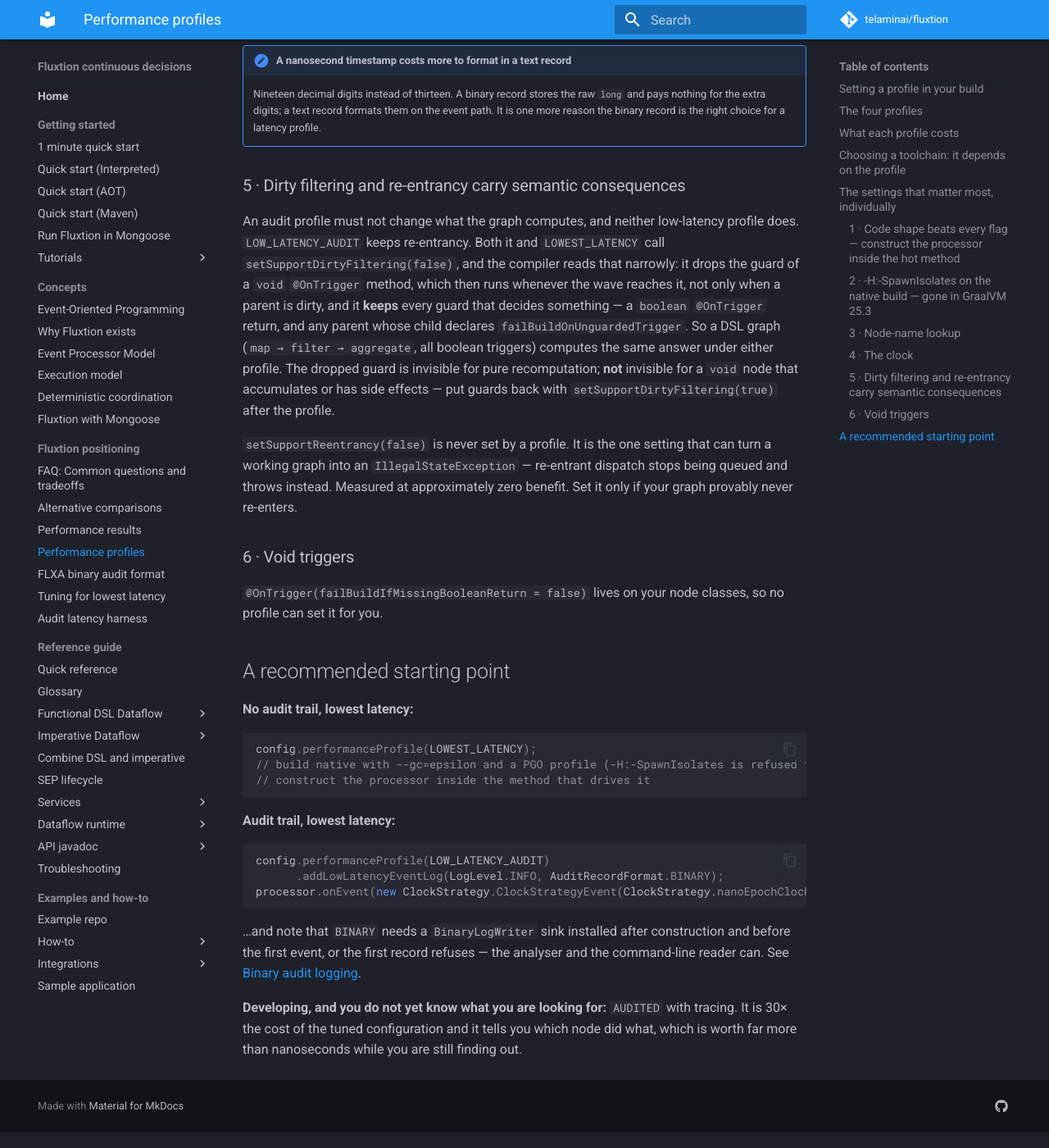
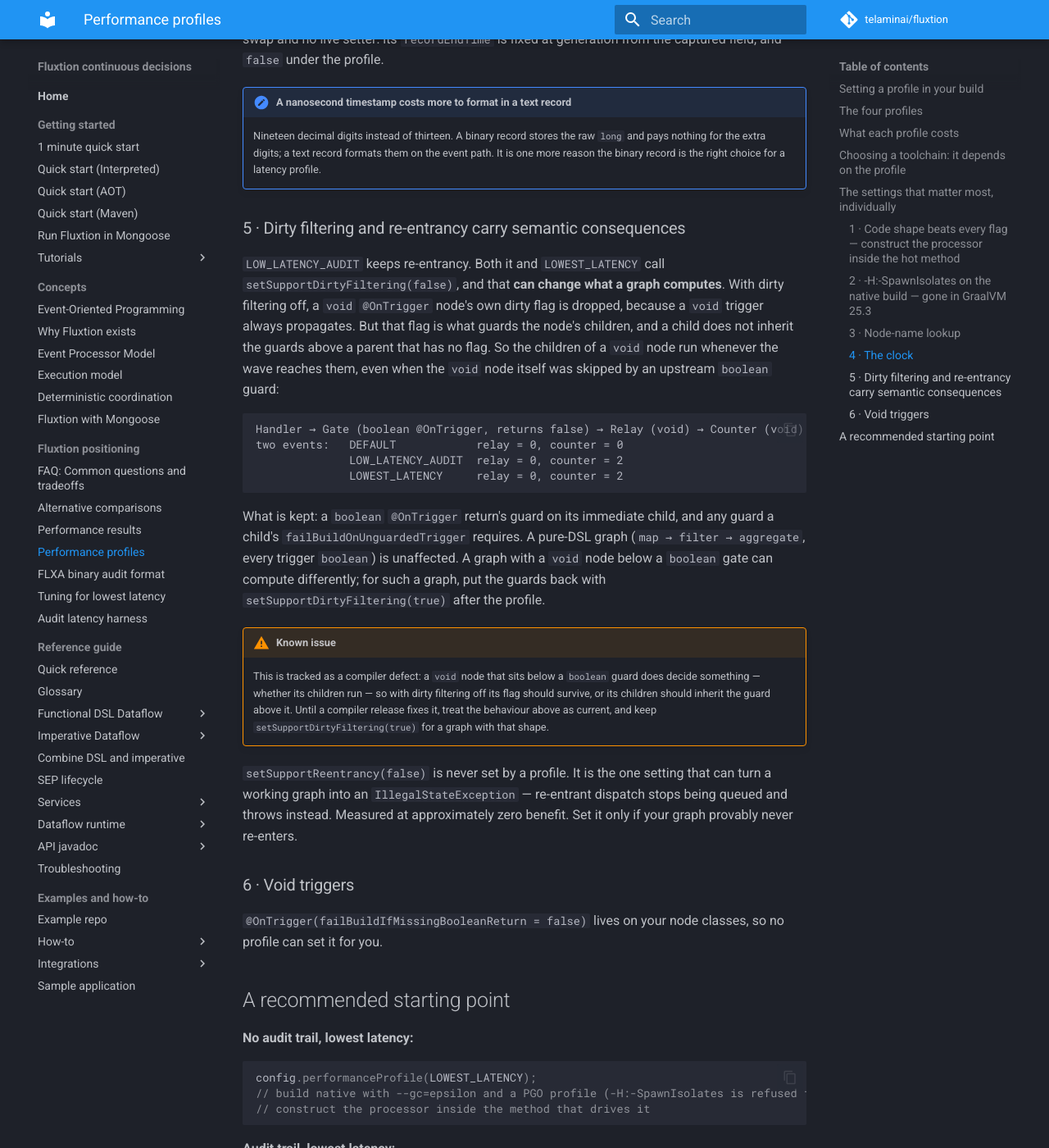
Before and after one commit to telaminai/fluxtion, an MkDocs documentation site: the page built from docs/reference/performance-profiles.md, in a window 1280 px wide and 1400 px high, scrolled down 7219 px. Shown: the whole window at 82% size. Built offline with MkDocs 1.6.1 and Material for MkDocs 9.7.7, drawn with Linux system fonts in a browser that asks for light colours; comment, search, counter and statistics services are not loaded; some of the changed text lies outside the part shown.

Commit message:
docs(profiles): low-latency profiles CAN change what a graph computes; writer buffer grows geometrically
Review of PR #42. The previous revision said both low-latency profiles drop
only flags that decide nothing and so never change a result. Wrong. With
dirty filtering off, the flag dropped is the one OWNED by a void @OnTrigger
node, and that flag guards the node's children; guards are not inherited
through a parent with no flag. So the children of a void node run whenever
the wave reaches them, even when the void node was skipped by an upstream
boolean guard: Handler -> Gate (boolean, false) -> Relay (void) -> Counter
(void) counts 0 under DEFAULT and 2 under either low-latency profile.

The table keeps the partial mark; the paragraph under it and section 5 now
say exactly that, show the example, state what is kept (boolean returns on
the immediate child, failBuildOnUnguardedTrigger), that a pure-DSL graph is
unaffected, and carry a known-issue note that it is tracked as a compiler
defect.

BinaryLogWriter: the encode buffer grows to max(needed, 2x current) rather
than exactly the needed size, and the class javadoc states the writer is
not thread-safe. Steady-state witnesses re-run after the change: restoring
the dictionary()-first order measures 52/72/32 B/record (red); restoring
byte-at-a-time writes gives 93,000 calls per 1,000 records (red).

Co-Authored-By: Claude Opus 5.5 (1M context) <noreply@anthropic.com>
Claude-Session: https://claude.ai/code/session_01Bhwkr5MmFDGufDuKy1iYWF

````diff
--- a/docs/reference/performance-profiles.md
+++ b/docs/reference/performance-profiles.md
@@ -72,11 +72,13 @@ config.performanceProfile(EventProcessorConfig.PerformanceProfile.LOWEST_LATENCY
 ✅ on · ❌ off · ◐ partly — see below · ✋ your call, never the profile's · — not applicable
 
 **Dirty filtering is ◐ in both low-latency profiles, and it is the same ◐.** Both call
-`setSupportDirtyFiltering(false)`, which drops only the flags that decide nothing: a `void` `@OnTrigger`
-always propagates, so its guard is pure overhead and goes. A `boolean` `@OnTrigger` return is the node's
-own propagation decision — every DSL node has one — and its guard is **kept**: the generated source still
-contains `guardCheck_…` for it. So neither profile changes what a graph computes; what they change is
-whether a `void` trigger runs when no parent is dirty. See [§5](#5-dirty-filtering-and-re-entrancy-carry-semantic-consequences).
+`setSupportDirtyFiltering(false)`. That drops the dirty flag **owned by** a node whose trigger always
+propagates — a `void` `@OnTrigger` — and that flag is what guards the node's **children**. Guards are not
+inherited through a parent that has no flag, so a child of a `void` node runs whenever the wave reaches it,
+even when the `void` node itself was skipped by a `boolean` guard upstream. Kept: every flag a `boolean`
+`@OnTrigger` return sets, and any flag a child's `failBuildOnUnguardedTrigger` requires. A pure-DSL graph
+(every trigger returns `boolean`) is unaffected; **a graph with a `void` node below a `boolean` gate can
+compute a different answer** under either profile. See [§5](#5-dirty-filtering-and-re-entrancy-carry-semantic-consequences).
 
 !!! danger "No profile turns the audit log on for you — including `DEFAULT` and `AUDITED`"
     The audit row is ✋, not ✅, and the distinction is easy to get wrong. A profile decides whether
@@ -277,15 +279,30 @@ setter: its `recordEndTime` is fixed at generation from the captured field, and
 
 ### 5 · Dirty filtering and re-entrancy carry semantic consequences
 
-An audit profile must not change what the graph computes, and neither low-latency profile does.
 `LOW_LATENCY_AUDIT` keeps re-entrancy. Both it and `LOWEST_LATENCY` call `setSupportDirtyFiltering(false)`,
-and the compiler reads that narrowly: it drops the guard of a `void` `@OnTrigger` method, which then runs
-whenever the wave reaches it, not only when a parent is dirty, and it **keeps** every guard that decides
-something — a `boolean` `@OnTrigger` return, and any parent whose child declares
-`failBuildOnUnguardedTrigger`. So a DSL graph (`map → filter → aggregate`, all boolean triggers) computes
-the same answer under either profile. The dropped guard is invisible for pure recomputation; **not**
-invisible for a `void` node that accumulates or has side effects — put guards back with
-`setSupportDirtyFiltering(true)` after the profile.
+and that **can change what a graph computes**. With dirty filtering off, a `void` `@OnTrigger` node's own
+dirty flag is dropped, because a `void` trigger always propagates. But that flag is what guards the node's
+children, and a child does not inherit the guards above a parent that has no flag. So the children of a
+`void` node run whenever the wave reaches them, even when the `void` node itself was skipped by an upstream
+`boolean` guard:
+
+```
+Handler → Gate (boolean @OnTrigger, returns false) → Relay (void) → Counter (void)
+two events:   DEFAULT            relay = 0, counter = 0
+              LOW_LATENCY_AUDIT  relay = 0, counter = 2
+              LOWEST_LATENCY     relay = 0, counter = 2
+```
+
+What is kept: a `boolean` `@OnTrigger` return's guard on its immediate child, and any guard a child's
+`failBuildOnUnguardedTrigger` requires. A pure-DSL graph (`map → filter → aggregate`, every trigger
+`boolean`) is unaffected. A graph with a `void` node below a `boolean` gate can compute differently; for
+such a graph, put the guards back with `setSupportDirtyFiltering(true)` after the profile.
+
+!!! warning "Known issue"
+    This is tracked as a compiler defect: a `void` node that sits below a `boolean` guard does decide
+    something — whether its children run — so with dirty filtering off its flag should survive, or its
+    children should inherit the guard above it. Until a compiler release fixes it, treat the behaviour
+    above as current, and keep `setSupportDirtyFiltering(true)` for a graph with that shape.
 
 `setSupportReentrancy(false)` is never set by a profile. It is the one setting that can turn a working
 graph into an `IllegalStateException` — re-entrant dispatch stops being queued and throws instead.
````
Also changed, not shown: 1 other file.
